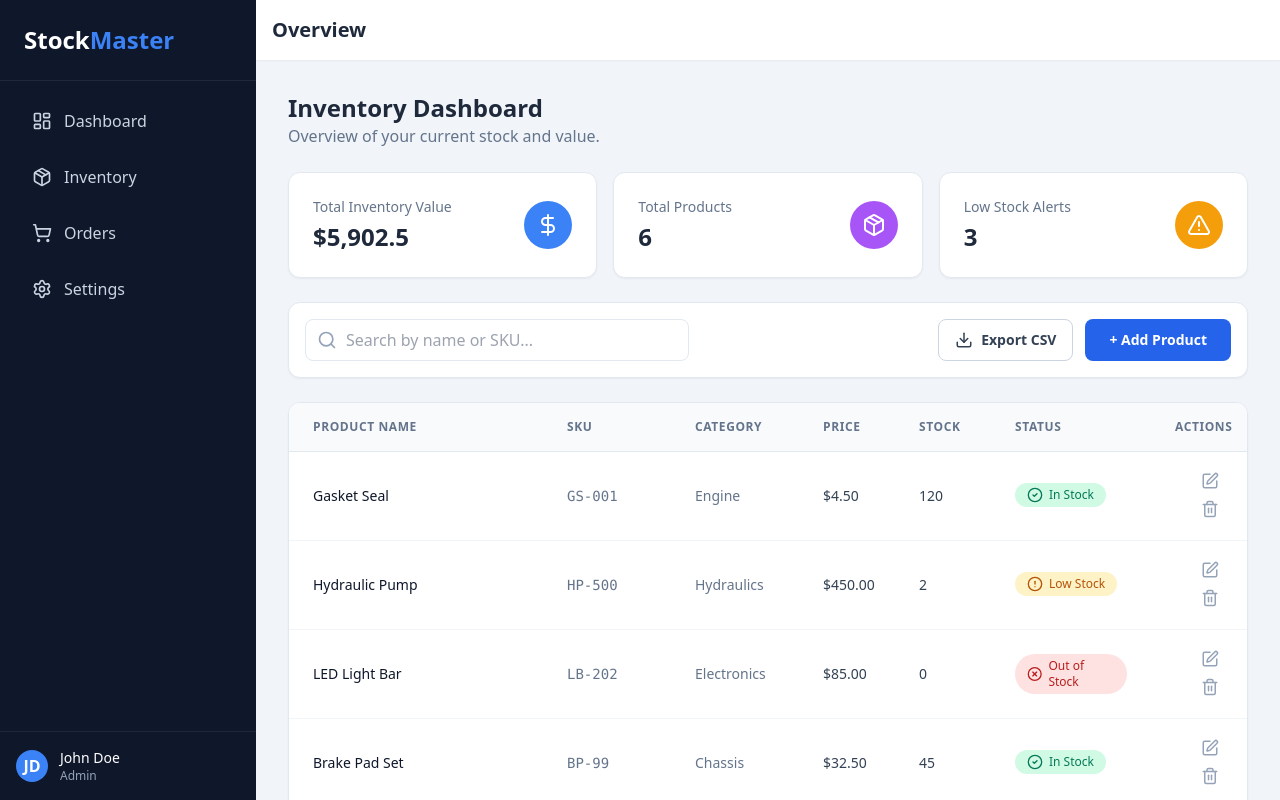
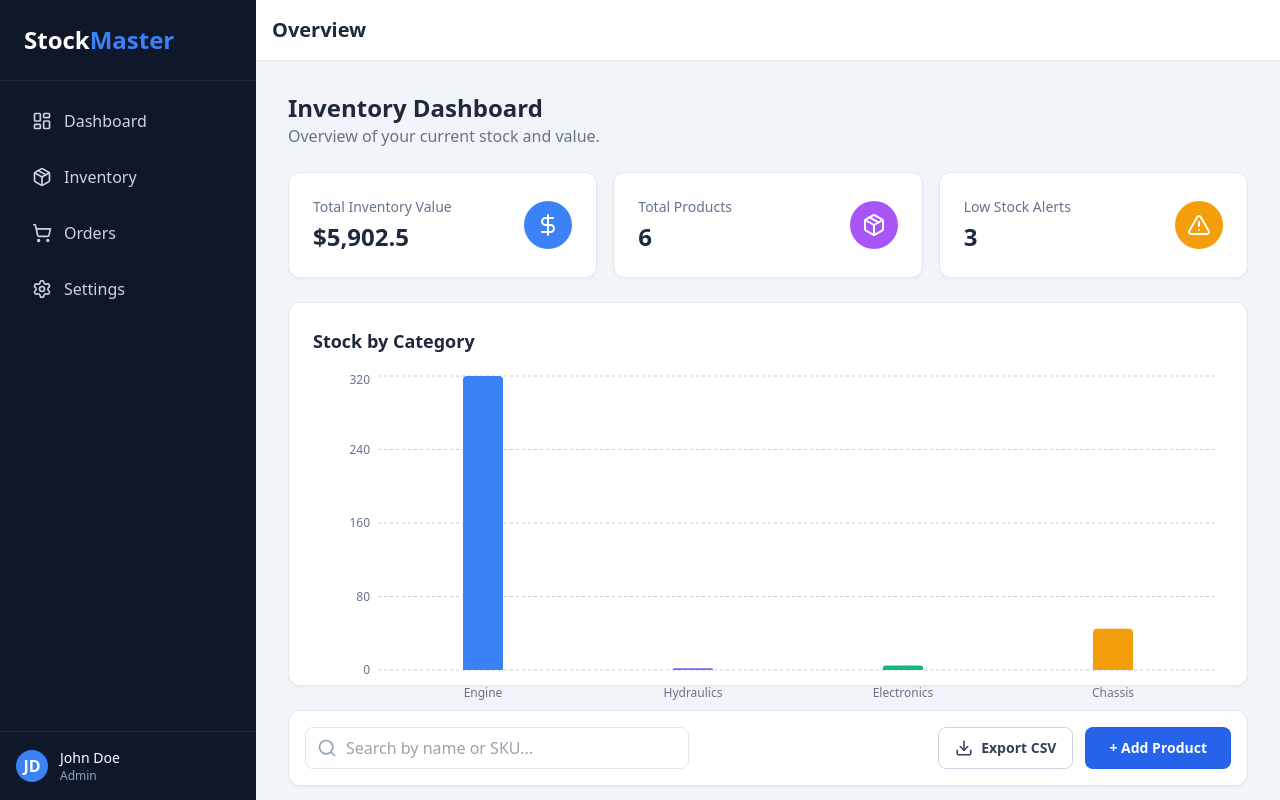
Before and after one commit to iamagenus/inventory-dashboard, a React (Vite) app: page / in a window 1280 px wide. Built offline with nearby package versions, Linux system fonts and the light colour scheme.

Commit message:
feat: add InventoryChart component to visualize stock by category

```diff
--- a/src/App.jsx
+++ b/src/App.jsx
@@ -1,9 +1,10 @@
 import { useState, useEffect } from "react";
-import { Search, DollarSign, Package, AlertTriangle, Download } from "lucide-react"; // Added Download icon
+import { Search, DollarSign, Package, AlertTriangle, Download } from "lucide-react";
 import DashboardLayout from "./layout/DashboardLayout";
 import InventoryTable from "./components/InventoryTable";
 import AddProductModal from "./components/AddProductModal";
 import StatsCard from "./components/StatsCard";
+import InventoryChart from "./components/InventoryChart"; // 1. IMPORT CHART
 import { initialInventory } from "./data/mockData";
 
 function App() {
@@ -27,20 +28,12 @@ function App() {
   const lowStockCount = products.filter(p => p.stock < 10).length;
   const totalProducts = products.length;
 
-  // --- NEW: EXPORT TO CSV LOGIC ---
   const handleExport = () => {
-    // 1. Define the headers
     const headers = ["ID,Name,SKU,Category,Price,Stock,Status"];
-
-    // 2. Format the data (add quotes around names to handle commas)
     const rows = products.map(p =>
       `${p.id},"${p.name}",${p.sku},${p.category},${p.price},${p.stock},${p.status}`
     );
-
-    // 3. Combine headers and rows
     const csvContent = "data:text/csv;charset=utf-8," + [headers, ...rows].join("\n");
-
-    // 4. Create a fake download link and click it
     const encodedUri = encodeURI(csvContent);
     const link = document.createElement("a");
     link.setAttribute("href", encodedUri);
@@ -49,7 +42,6 @@ function App() {
     link.click();
     document.body.removeChild(link);
   };
-  // --------------------------------
 
   const handleSaveProduct = (product) => {
     if (productToEdit) {
@@ -112,10 +104,11 @@ function App() {
           />
         </div>
 
+        {/* 2. THE CHART */}
+        <InventoryChart products={products} />
+
         {/* CONTROLS ROW */}
         <div className="flex flex-col md:flex-row justify-between items-center gap-4 bg-white p-4 rounded-xl shadow-sm border border-slate-200">
-
-           {/* Search Input */}
            <div className="relative group w-full md:w-96">
               <Search className="absolute left-3 top-1/2 -translate-y-1/2 text-slate-400 group-focus-within:text-blue-500 transition-colors" size={20} />
               <input
@@ -127,9 +120,7 @@ function App() {
               />
             </div>
 
-            {/* ACTION BUTTONS */}
             <div className="flex gap-3 w-full md:w-auto">
-              {/* Export Button */}
               <button
                 onClick={handleExport}
                 className="flex-1 md:flex-none border border-slate-300 text-slate-700 hover:bg-slate-50 px-4 py-2.5 rounded-lg text-sm font-bold transition-colors flex items-center justify-center gap-2"
@@ -138,7 +129,6 @@ function App() {
                 Export CSV
               </button>
 
-              {/* Add Button */}
               <button
                 onClick={handleAddClick}
                 className="flex-1 md:flex-none bg-blue-600 hover:bg-blue-700 text-white px-6 py-2.5 rounded-lg text-sm font-bold transition-colors flex items-center justify-center gap-2"
--- /dev/null
+++ b/src/components/InventoryChart.jsx
@@ -0,0 +1,58 @@
+import React from 'react';
+import { BarChart, Bar, XAxis, YAxis, CartesianGrid, Tooltip, ResponsiveContainer, Cell } from 'recharts';
+
+const InventoryChart = ({ products }) => {
+
+  // 1. DATA TRANSFORMATION: Group products by Category
+  // We turn the list of products into: [{ name: 'Electronics', value: 50 }, { name: 'Furniture', value: 20 }]
+  const categoryData = products.reduce((acc, product) => {
+    const category = product.category || 'Other';
+    // If category exists, add stock to it; otherwise start at 0
+    acc[category] = (acc[category] || 0) + parseInt(product.stock || 0);
+    return acc;
+  }, {});
+
+  // Convert object back to an array for Recharts
+  const data = Object.keys(categoryData).map(key => ({
+    name: key,
+    value: categoryData[key]
+  }));
+
+  // Colors for the bars
+  const COLORS = ['#3b82f6', '#8b5cf6', '#10b981', '#f59e0b', '#ef4444'];
+
+  return (
+    <div className="bg-white p-6 rounded-xl shadow-sm border border-slate-200 h-96">
+      <h3 className="text-lg font-bold text-slate-800 mb-4">Stock by Category</h3>
+
+      <ResponsiveContainer width="100%" height="100%">
+        <BarChart data={data}>
+          <CartesianGrid strokeDasharray="3 3" vertical={false} />
+          <XAxis
+            dataKey="name"
+            axisLine={false}
+            tickLine={false}
+            tick={{ fill: '#64748b', fontSize: 12 }}
+            dy={10}
+          />
+          <YAxis
+            axisLine={false}
+            tickLine={false}
+            tick={{ fill: '#64748b', fontSize: 12 }}
+          />
+          <Tooltip
+            cursor={{ fill: '#f1f5f9' }}
+            contentStyle={{ borderRadius: '8px', border: 'none', boxShadow: '0 4px 6px -1px rgb(0 0 0 / 0.1)' }}
+          />
+          <Bar dataKey="value" radius={[4, 4, 0, 0]} barSize={40}>
+            {data.map((entry, index) => (
+              <Cell key={`cell-${index}`} fill={COLORS[index % COLORS.length]} />
+            ))}
+          </Bar>
+        </BarChart>
+      </ResponsiveContainer>
+    </div>
+  );
+};
+
+export default InventoryChart;
```
